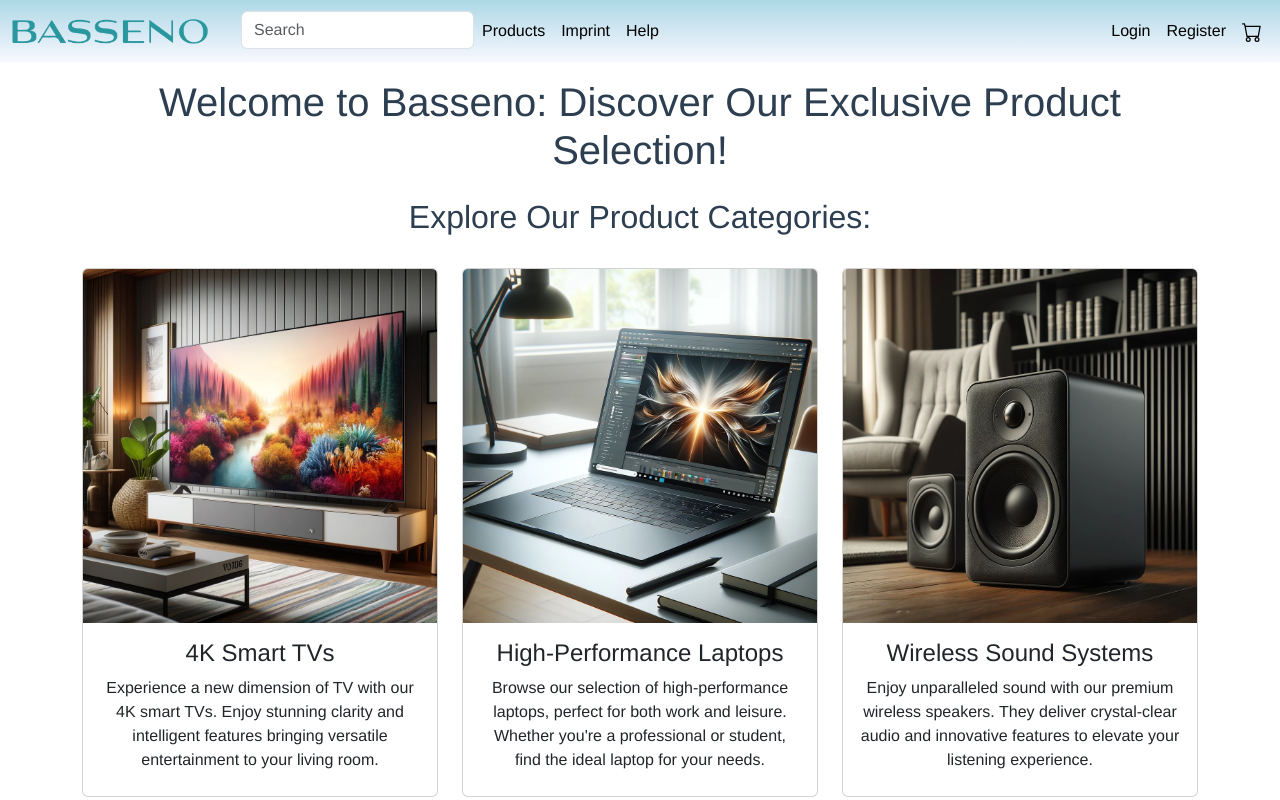
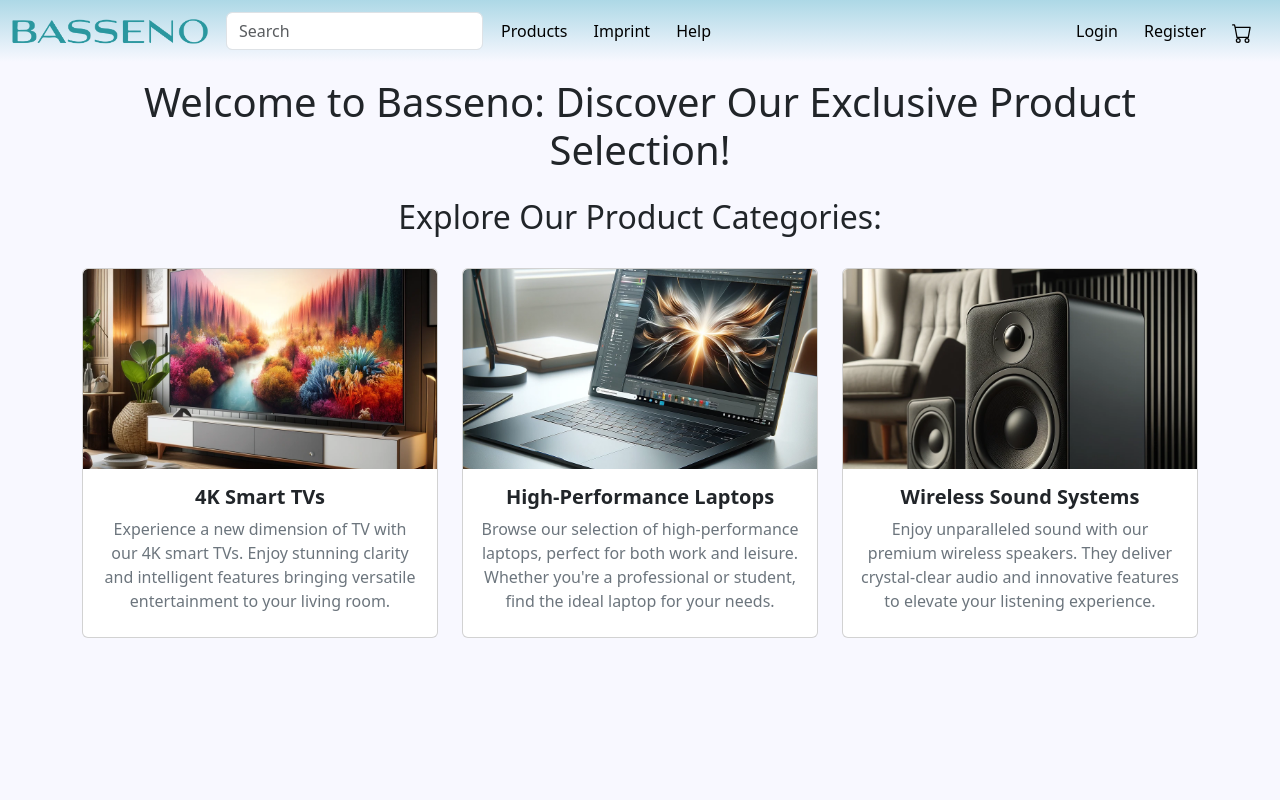
Before and after one commit to Paul-Slawicek/webeng-project, a Vue app: page / in a window 1280 px wide. Built offline with nearby package versions, Linux system fonts and the light colour scheme.

Commit message:
moved and added css

```diff
--- a/src/App.vue
+++ b/src/App.vue
@@ -1,14 +1,12 @@
 <template>
   <div id="app">
-    <!-- Integrierte NavBar-Komponente -->
     <NavBar />
-
-    <!-- Router-View, um den aktuellen Seiteninhalt anzuzeigen -->
     <router-view />
   </div>
 </template>
 
 <script>
+import './assets/css/override.css';
 import NavBar from './components/NavBar.vue';
 
 export default {
@@ -18,26 +16,3 @@ export default {
   }
 };
 </script>
-
-<style>
-#app {
-  font-family: Avenir, Helvetica, Arial, sans-serif;
-  -webkit-font-smoothing: antialiased;
-  -moz-osx-font-smoothing: grayscale;
-  text-align: center;
-  color: #2c3e50;
-}
-
-nav {
-  padding: 30px;
-}
-
-nav a {
-  font-weight: bold;
-  color: #2c3e50;
-}
-
-nav a.router-link-exact-active {
-  color: #42b983;
-}
-</style>
--- a/src/assets/css/override.css
+++ b/src/assets/css/override.css
@@ -0,0 +1,89 @@
+#app {
+    text-align: center;
+    background-color: ghostwhite;
+    min-height: 100vh;
+}
+
+.form-container {
+    max-width: 360px;
+    margin: 0 auto;
+    padding: 20px;
+    border-radius: 10px;
+}
+
+.register-container {
+    width: 70%;
+    margin: auto;
+    padding: 20px;
+    text-align: center;
+    max-width: 1000px;
+}
+
+.form-floating .form-control,
+.form-container .form-control {
+    height: 58px;
+    padding: 1rem .75rem;
+    transition: transform 0.3s ease, box-shadow 0.3s ease;
+}
+
+.btn-primary {
+    transition: transform 0.3s ease, box-shadow 0.3s ease;
+}
+
+.btn-primary:hover,
+.form-control:hover,
+.form-check-label:hover {
+    transform: scale(1.01);
+    box-shadow: 0 6px 12px rgba(0, 0, 0, 0.2);
+}
+
+/* Card styles */
+.container {
+    margin-top: 3rem;
+    text-align: center;
+}
+
+.card {
+    height: 100%;
+    display: flex;
+    flex-direction: column;
+    justify-content: space-between;
+    transition: transform 0.3s ease, box-shadow 0.3s ease;
+    overflow: hidden;
+}
+
+.card-img-top {
+    height: 200px;
+    object-fit: cover;
+    max-width: 100%;
+}
+
+.card-body {
+    flex-grow: 1;
+    display: flex;
+    flex-direction: column;
+    justify-content: space-between;
+    padding: 1rem;
+}
+
+.card-title {
+    font-size: 1.25rem;
+    font-weight: bold;
+    margin-bottom: 10px;
+}
+
+.card-text {
+    font-size: 1rem;
+    color: #6c757d;
+}
+
+.card:hover {
+    transform: translateY(-10px);
+    box-shadow: 0 10px 20px rgba(0, 0, 0, 0.1);
+    cursor: pointer;
+}
+
+.card-header:hover {
+    background-color: #f9f9f9;
+    box-shadow: 0 4px 8px rgba(0, 0, 0, 0.1);
+}
--- a/src/components/NavBar.vue
+++ b/src/components/NavBar.vue
@@ -1,17 +1,10 @@
 <template>
-  <nav class="navbar navbar-expand-lg navbar-dark bg-custom-darkblue pl-1 pr-1">
+  <nav class="navbar navbar-expand-lg navbar-dark pl-1 pr-1">
     <router-link to="/" class="navbar-brand">
       <img src="../assets/img/basseno.png" class="bassenoBild" />
     </router-link>
-    <button
-      class="navbar-toggler"
-      type="button"
-      data-bs-toggle="collapse"
-      data-bs-target="#navbarNav"
-      aria-controls="navbarNav"
-      aria-expanded="false"
-      aria-label="Toggle navigation"
-    >
+    <button class="navbar-toggler" type="button" data-bs-toggle="collapse" data-bs-target="#navbarNav"
+      aria-controls="navbarNav" aria-expanded="false" aria-label="Toggle navigation">
       <span class="navbar-toggler-icon"></span>
     </button>
     <div class="collapse navbar-collapse" id="navbarNav">
@@ -23,10 +16,10 @@
           <router-link class="nav-link" to="/products">Products</router-link>
         </li>
         <li class="nav-item">
-          <router-link class="nav-link" to="/impressum">Imprint</router-link> <!-- Added link -->
+          <router-link class="nav-link" to="/impressum">Imprint</router-link>
         </li>
         <li class="nav-item">
-          <router-link class="nav-link" to="/help">Help</router-link> <!-- Added link -->
+          <router-link class="nav-link" to="/help">Help</router-link>
         </li>
       </ul>
       <ul class="navbar-nav ms-auto">
@@ -38,8 +31,10 @@
         </li>
         <li class="nav-item">
           <router-link class="nav-link position-relative" to="/cart" data-bs-toggle="tooltip" title="Shopping Cart">
-            <svg xmlns="http://www.w3.org/2000/svg" width="20" height="20" fill="currentColor" class="bi bi-cart" viewBox="0 0 16 16">
-              <path d="M0 1.5A.5.5 0 0 1 .5 1H2a.5.5 0 0 1 .485.379L2.89 3H14.5a.5.5 0 0 1 .491.592l-1.5 8A.5.5 0 0 1 13 12H4a.5.5 0 0 1-.491-.408L2.01 3.607 1.61 2H.5a.5.5 0 0 1-.5-.5M3.102 4l1.313 7h8.17l1.313-7zM5 12a2 2 0 1 0 0 4 2 2 0 0 0 0-4m7 0a2 2 0 1 0 0 4 2 2 0 0 0 0-4m-7 1a1 1 0 1 1 0 2 1 1 0 0 1 0-2m7 0a1 1 0 1 1 0 2 1 1 0 0 1 0-2"/>
+            <svg xmlns="http://www.w3.org/2000/svg" width="20" height="20" fill="currentColor" class="bi bi-cart"
+              viewBox="0 0 16 16">
+              <path
+                d="M0 1.5A.5.5 0 0 1 .5 1H2a.5.5 0 0 1 .485.379L2.89 3H14.5a.5.5 0 0 1 .491.592l-1.5 8A.5.5 0 0 1 13 12H4a.5.5 0 0 1-.491-.408L2.01 3.607 1.61 2H.5a.5.5 0 0 1-.5-.5M3.102 4l1.313 7h8.17l1.313-7zM5 12a2 2 0 1 0 0 4 2 2 0 0 0 0-4m7 0a2 2 0 1 0 0 4 2 2 0 0 0 0-4m-7 1a1 1 0 1 1 0 2 1 1 0 0 1 0-2m7 0a1 1 0 1 1 0 2 1 1 0 0 1 0-2" />
             </svg>
           </router-link>
         </li>
@@ -56,19 +51,30 @@ export default {
 
 <style scoped>
 .navbar {
+  padding: 10px;
   background: linear-gradient(to bottom, lightblue, ghostwhite);
-  padding: 10px;
 }
 
 .bassenoBild {
   width: 200px;
-  margin-right: 15px;
+}
+
+.nav-item {
+  margin-right: 10px;
+  display: flex;
+  align-items: center;
+  justify-content: center;
 }
 
 .nav-link {
   color: black;
   font-size: 16px;
   text-decoration: none;
+}
+
+.nav-link:focus,
+.nav-link:active {
+  color: black;
 }
 
 .nav-item.dropdown .dropdown-menu {
--- a/src/views/HomeView.vue
+++ b/src/views/HomeView.vue
@@ -59,7 +59,3 @@ export default {
   }
 };
 </script>
-
-<style scoped>
-
-</style>
--- a/src/views/LoginView.vue
+++ b/src/views/LoginView.vue
@@ -6,35 +6,19 @@
     <div class="form-container">
       <form @submit.prevent="submitLogin">
         <div class="form-floating mb-3">
-          <input
-            type="text"
-            class="form-control"
-            id="floatingEmailOrUsername"
-            v-model="emailOrUsername"
-            placeholder="Email or Username"
-            required
-          />
+          <input type="text" class="form-control" id="floatingEmailOrUsername" v-model="emailOrUsername"
+            placeholder="Email or Username" required />
           <label for="floatingEmailOrUsername">Email or Username</label>
         </div>
 
         <div class="form-floating mb-3">
-          <input
-            type="password"
-            class="form-control"
-            id="floatingPassword"
-            v-model="password"
-            placeholder="Password"
-            required
-          />
+          <input type="password" class="form-control" id="floatingPassword" v-model="password" placeholder="Password"
+            required />
           <label for="floatingPassword">Password</label>
         </div>
 
-        <div class="mb-3">
-          <input
-            type="checkbox"
-            id="remember"
-            v-model="rememberMe"
-          />
+        <div class="mb-3 text-start">
+          <input type="checkbox" id="remember" v-model="rememberMe" />
           <label for="remember" class="ms-1">Remember me</label>
         </div>
 
@@ -106,35 +90,6 @@ export default {
 
 
 <style scoped>
-body {
-  background-color: ghostwhite;
-}
-
-.form-container {
-  max-width: 360px;
-  margin: 0 auto;
-  padding: 20px;
-  border-radius: 10px;
-}
-
-.form-floating .form-control {
-  height: 58px;
-  padding: 1rem .75rem;
-}
-
-input[type="checkbox"] {
-  margin-right: 10px;
-}
-
-.btn-primary {
-  transition: transform 0.3s ease, box-shadow 0.3s ease;
-}
-
-.btn-primary:hover {
-  transform: scale(1.01);
-  box-shadow: 0 6px 12px rgba(0, 0, 0, 0.2);
-}
-
 .modal {
   background-color: rgba(0, 0, 0, 0.5);
   position: fixed;
--- a/src/views/RegisterView.vue
+++ b/src/views/RegisterView.vue
@@ -22,19 +22,22 @@
                 <label for="vorname">First Name</label>
               </div>
               <div class="col-md-6 form-floating mb-3">
-                <input type="text" class="form-control" id="nachname" name="nachname" placeholder="Last Name" required />
+                <input type="text" class="form-control" id="nachname" name="nachname" placeholder="Last Name"
+                  required />
                 <label for="nachname">Last Name</label>
               </div>
             </div>
 
             <div class="form-floating mb-3">
-              <input type="text" class="form-control" id="floatingAdress" name="adresse" placeholder="Address" required />
+              <input type="text" class="form-control" id="floatingAdress" name="adresse" placeholder="Address"
+                required />
               <label for="floatingAdress">Address</label>
             </div>
 
             <div class="d-flex">
               <div class="col-md-6 form-floating mb-3">
-                <input type="text" class="form-control" id="floatingPlz" name="plz" placeholder="Postal Code" required />
+                <input type="text" class="form-control" id="floatingPlz" name="plz" placeholder="Postal Code"
+                  required />
                 <label for="floatingPlz">Postal Code</label>
               </div>
               <div class="col-md-6 form-floating mb-3">
@@ -46,50 +49,26 @@
 
           <div class="col-md-6">
             <div class="form-floating mb-3">
-              <input
-                type="email"
-                class="form-control"
-                id="floatingEmail"
-                name="email"
-                placeholder="name@example.com"
-                required
-              />
+              <input type="email" class="form-control" id="floatingEmail" name="email" placeholder="name@example.com"
+                required />
               <label for="floatingEmail">Email Address</label>
             </div>
 
             <div class="form-floating mb-3">
-              <input
-                type="text"
-                class="form-control"
-                id="floatingUsername"
-                name="username"
-                placeholder="Username"
-                required
-              />
+              <input type="text" class="form-control" id="floatingUsername" name="username" placeholder="Username"
+                required />
               <label for="floatingUsername">Username</label>
             </div>
 
             <div class="form-floating mb-3">
-              <input
-                type="password"
-                class="form-control"
-                id="floatingPassword"
-                name="password"
-                placeholder="Password"
-                required
-              />
+              <input type="password" class="form-control" id="floatingPassword" name="password" placeholder="Password"
+                required />
               <label for="floatingPassword">Password</label>
             </div>
 
             <div class="form-floating mb-3">
-              <input
-                type="password"
-                class="form-control"
-                id="floatingPassword2"
-                name="password2"
-                placeholder="Repeat Password"
-                required
-              />
+              <input type="password" class="form-control" id="floatingPassword2" name="password2"
+                placeholder="Repeat Password" required />
               <label for="floatingPassword2">Repeat Password</label>
             </div>
           </div>
@@ -111,7 +90,7 @@
 export default {
   data() {
     return {
-      // Registration form data goes here
+      // Registration form data here
     };
   },
   methods: {
@@ -121,47 +100,3 @@ export default {
   }
 };
 </script>
-
-<style scoped>
-body {
-  background-color: ghostwhite;
-}
-
-.form-container {
-  max-width: 360px;
-  margin: 0 auto;
-  padding: 20px;
-  border-radius: 10px;
-}
-
-.register-container {
-  max-width: 1000px;
-}
-
-.form-floating .form-control {
-  height: 58px;
-  padding: 1rem .75rem;
-}
-
-.d-flex .form-floating {
-  flex: 1;
-}
-
-.d-flex .form-floating + .form-floating {
-  margin-left: 10px;
-}
-
-.btn-primary {
-  transition: transform 0.3s ease, box-shadow 0.3s ease;
-}
-
-.btn-primary:hover {
-  transform: scale(1.01);
-  box-shadow: 0 6px 12px rgba(0, 0, 0, 0.2);
-}
-
-.container {
-  margin-top: 20px;
-  text-align: center;
-}
-</style>
```
Also changed, not shown: src/components/HelloWorld.vue (+9 -3 lines), src/views/HelpView.vue (+10 -5 lines), src/views/ImprintView.vue (+5 -3 lines), src/views/ProductsView.vue (+0 -7 lines), src/router/index.js (line endings or trailing spaces).
